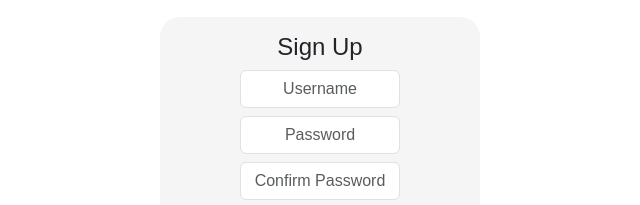
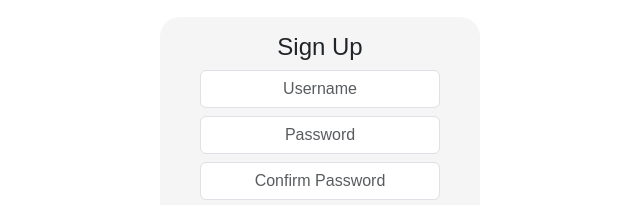
Before and after one commit to DattebayoDev/Capstone_E-commerce-Website, a plain HTML site: page pages/signup.html in a window 1280 px wide. Shown: the part 250-455 px from the top of the page, 320-960 px from the left. Drawn offline with nearby package versions, Linux system fonts and the light colour scheme; a web font is replaced by a local one.

Commit message:
modified:   pages/signup.html

```diff
--- a/pages/signup.html
+++ b/pages/signup.html
@@ -95,7 +95,7 @@
           <div class="form-group text-center my-2">
             <!-- <label for="username"> Username </label> -->
             <input
-              class="form-control w-50 w-md-40 w-lg-50 mx-auto text-center"
+              class="form-control w-75 w-md-40 w-lg-50 mx-auto text-center"
               id="username"
               type="text"
               placeholder="Username"
@@ -105,7 +105,7 @@
           <div class="form-group text-center my-2">
             <!-- <label for="password"> Password </label> -->
             <input
-              class="form-control w-50 w-md-40 w-lg-50 mx-auto text-center"
+              class="form-control w-75 w-md-40 w-lg-50 mx-auto text-center"
               id="password"
               type="password"
               placeholder="Password"
@@ -115,7 +115,7 @@
           <div class="form-group text-center my-2">
             <!-- <label for="password"> Password </label> -->
             <input
-              class="form-control w-50 w-md-40 w-lg-50 mx-auto text-center"
+              class="form-control w-75 w-md-40 w-lg-50 mx-auto text-center"
               id="confirm_pw"
               type="password"
               placeholder="Confirm Password"
```
